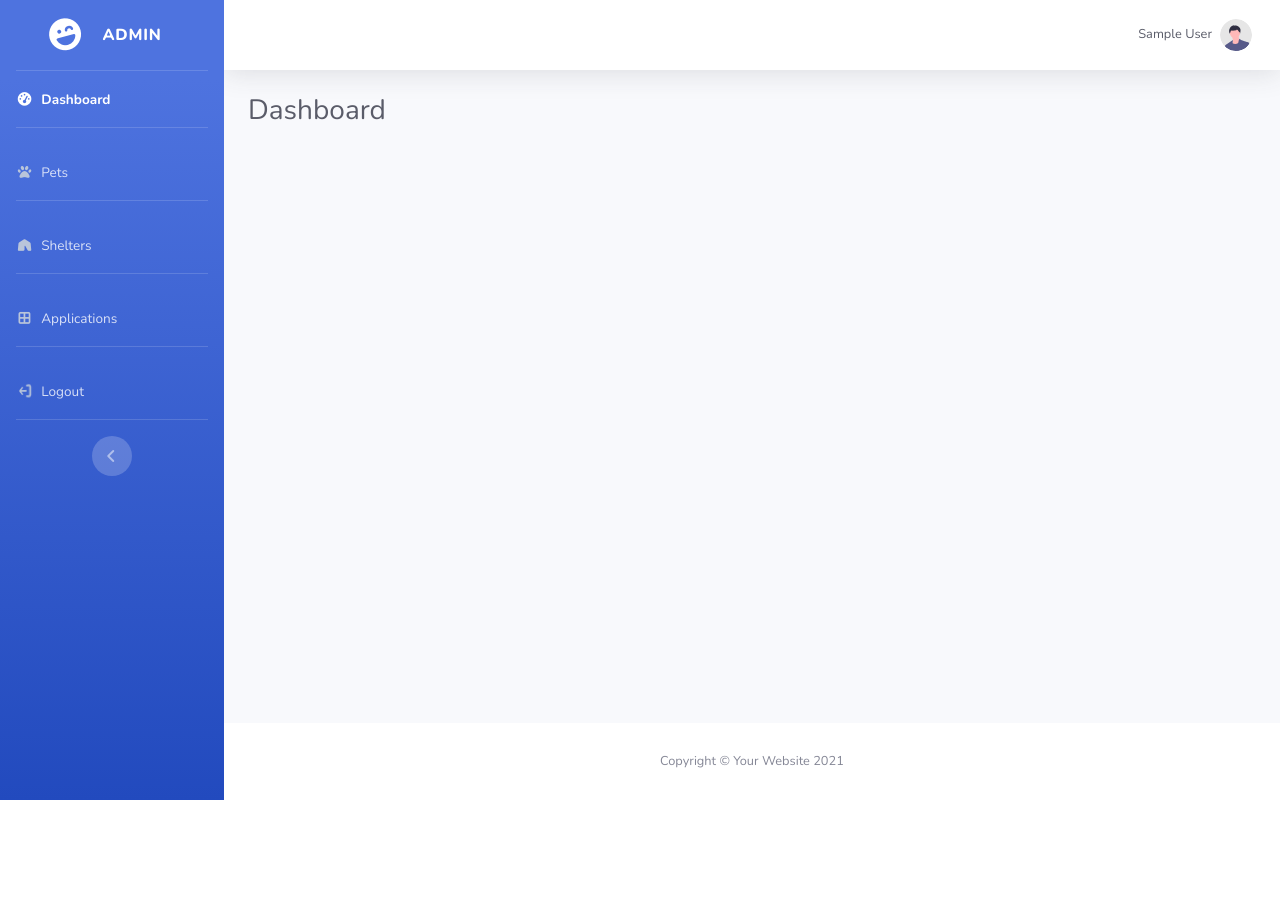
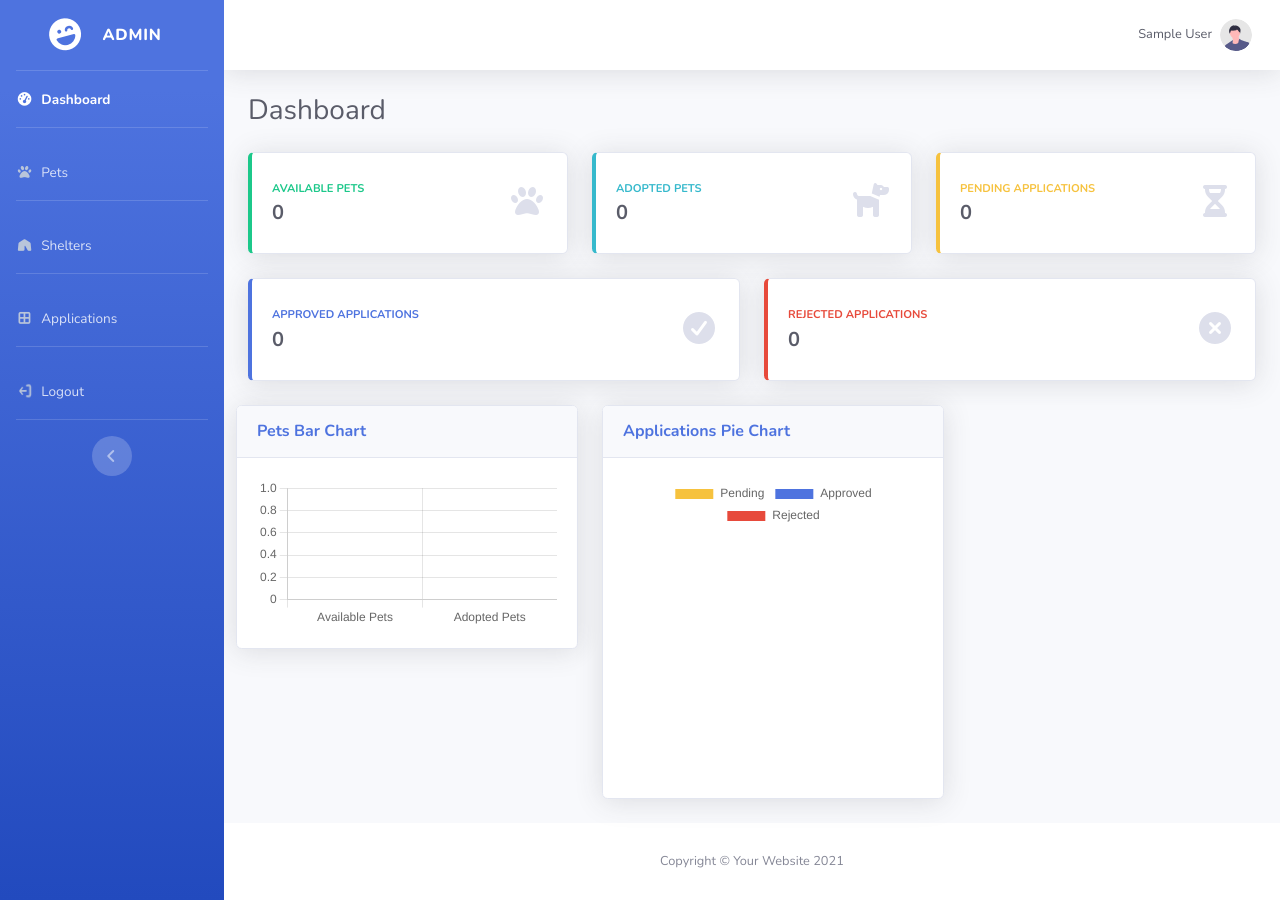
Before and after one commit to KoyelJana/Pet-Care, a Node server app: page /admin/dashboard in a window 1280 px wide. Before the commit the page ends 800 px from the top, so only its background shows below. Run offline with Node 20, Linux system fonts and the light colour scheme; the visitor is signed in with stand-in values (Sample User, id 1); data that the repository does not hold is empty; some libraries are stand-ins or nearby versions.

Commit message:
update Admin files

```diff
--- a/app/controller/admin/AdminController.js
+++ b/app/controller/admin/AdminController.js
@@ -7,10 +7,10 @@ const EmailVerificationModel = require('../../model/otpModel');
 const transporter = require('../../config/emailConfig');
 const fs = require("fs");
 const path = require("path");
-const Pet=require('../../model/Pet')
+const Pet = require('../../model/Pet')
 const Shelter = require("../../model/Shelter");
 const mongoose = require("mongoose");
-const Application=require('../../model/Application')
+const Application = require('../../model/Application')
 
 class AdminController {
 
@@ -304,9 +304,23 @@ class AdminController {
     //Admin Dashboard
     async Admindashboard(req, res) {
         try {
+            // Count pets
+            const totalAvailablePets = await Pet.countDocuments({ status: "available" });
+            const totalAdoptedPets = await Pet.countDocuments({ status: "adopted" });
+
+            // Count applications by status
+            const totalPendingApps = await Application.countDocuments({ status: "pending" });
+            const totalApprovedApps = await Application.countDocuments({ status: "approved" });
+            const totalRejectedApps = await Application.countDocuments({ status: "rejected" });
+
             res.render('admin/Admin_dashboard', {
                 title: "admin_dashboard",
-                user: req.user
+                user: req.user,
+                totalAvailablePets,
+                totalAdoptedPets,
+                totalPendingApps,
+                totalApprovedApps,
+                totalRejectedApps,
             })
         } catch (error) {
             console.log(error);
--- a/app/model/User.js
+++ b/app/model/User.js
@@ -18,7 +18,7 @@ const UserSchema = new Schema({
     role: {
         type: String,
         enum: ["adopter", "shelter", "admin"],
-        required: true
+        default: "adopter"
     },
     contact: String,
     createdAt: {
--- a/app/route/admin/AdminRouter.js
+++ b/app/route/admin/AdminRouter.js
@@ -34,9 +34,9 @@ router.get("/shelters", adminAuth, AdminController.listShelters);
 // Admin view all adoption applications
 router.get("/applications", adminAuth, AdminController.getAllApplications);
 // Approve
-router.get("/applications/approve/:id", adminAuth, AdminController.approveApplication);
+router.post("/applications/approve/:id", adminAuth, AdminController.approveApplication);
 // Reject
-router.get("/applications/reject/:id", adminAuth, AdminController.rejectApplication);
+router.post("/applications/reject/:id", adminAuth, AdminController.rejectApplication);
 
 //logout
 router.get('/logout', adminAuth, AdminController.AdminLogout)
--- a/views/admin/Admin_ForgotPassword_link.ejs
+++ b/views/admin/Admin_ForgotPassword_link.ejs
@@ -54,9 +54,9 @@
                                         </button>
                                     </form>
                                     <hr>
-                                    <div class="text-center">
+                                    <!-- <div class="text-center">
                                         <a class="small" href="/admin/register">Create an Account!</a>
-                                    </div>
+                                    </div> -->
                                     <div class="text-center">
                                         <a class="small" href="/admin/login">Already have an account? Login!</a>
                                     </div>
--- a/views/admin/Admin_dashboard.ejs
+++ b/views/admin/Admin_dashboard.ejs
@@ -30,7 +30,124 @@
                                     <h1 class="h3 mb-0 text-gray-800">Dashboard</h1>
                                 </div>
 
+                                <div class="row">
 
+            <!-- Available Pets -->
+            <div class="col-md-4 mb-4">
+              <div class="card border-left-success shadow h-100 py-2">
+                <div class="card-body">
+                  <div class="row align-items-center">
+                    <div class="col mr-2">
+                      <div class="text-xs font-weight-bold text-success text-uppercase mb-1">
+                        Available Pets</div>
+                      <div class="h5 mb-0 font-weight-bold text-gray-800"><%= totalAvailablePets %></div>
+                    </div>
+                    <div class="col-auto">
+                      <i class="fas fa-paw fa-2x text-gray-300"></i>
+                    </div>
+                  </div>
+                </div>
+              </div>
+            </div>
+
+            <!-- Adopted Pets -->
+            <div class="col-md-4 mb-4">
+              <div class="card border-left-info shadow h-100 py-2">
+                <div class="card-body">
+                  <div class="row align-items-center">
+                    <div class="col mr-2">
+                      <div class="text-xs font-weight-bold text-info text-uppercase mb-1">
+                        Adopted Pets</div>
+                      <div class="h5 mb-0 font-weight-bold text-gray-800"><%= totalAdoptedPets %></div>
+                    </div>
+                    <div class="col-auto">
+                      <i class="fas fa-dog fa-2x text-gray-300"></i>
+                    </div>
+                  </div>
+                </div>
+              </div>
+            </div>
+
+            <!-- Pending Applications -->
+            <div class="col-md-4 mb-4">
+              <div class="card border-left-warning shadow h-100 py-2">
+                <div class="card-body">
+                  <div class="row align-items-center">
+                    <div class="col mr-2">
+                      <div class="text-xs font-weight-bold text-warning text-uppercase mb-1">
+                        Pending Applications</div>
+                      <div class="h5 mb-0 font-weight-bold text-gray-800"><%= totalPendingApps %></div>
+                    </div>
+                    <div class="col-auto">
+                      <i class="fas fa-hourglass-half fa-2x text-gray-300"></i>
+                    </div>
+                  </div>
+                </div>
+              </div>
+            </div>
+
+            <!-- Approved Applications -->
+            <div class="col-md-6 mb-4">
+              <div class="card border-left-primary shadow h-100 py-2">
+                <div class="card-body">
+                  <div class="row align-items-center">
+                    <div class="col mr-2">
+                      <div class="text-xs font-weight-bold text-primary text-uppercase mb-1">
+                        Approved Applications</div>
+                      <div class="h5 mb-0 font-weight-bold text-gray-800"><%= totalApprovedApps %></div>
+                    </div>
+                    <div class="col-auto">
+                      <i class="fas fa-check-circle fa-2x text-gray-300"></i>
+                    </div>
+                  </div>
+                </div>
+              </div>
+            </div>
+
+            <!-- Rejected Applications -->
+            <div class="col-md-6 mb-4">
+              <div class="card border-left-danger shadow h-100 py-2">
+                <div class="card-body">
+                  <div class="row align-items-center">
+                    <div class="col mr-2">
+                      <div class="text-xs font-weight-bold text-danger text-uppercase mb-1">
+                        Rejected Applications</div>
+                      <div class="h5 mb-0 font-weight-bold text-gray-800"><%= totalRejectedApps %></div>
+                    </div>
+                    <div class="col-auto">
+                      <i class="fas fa-times-circle fa-2x text-gray-300"></i>
+                    </div>
+                  </div>
+                </div>
+              </div>
+            </div>
+
+            <!-- ========= CHARTS ========= -->
+        <div class="row">
+          <div class="col-lg-6">
+            <div class="card shadow mb-4">
+              <div class="card-header py-3">
+                <h6 class="m-0 font-weight-bold text-primary">Pets Bar Chart</h6>
+              </div>
+              <div class="card-body">
+                <canvas id="petsBarChart"></canvas>
+              </div>
+            </div>
+          </div>
+
+          <div class="col-lg-6">
+            <div class="card shadow mb-4">
+              <div class="card-header py-3">
+                <h6 class="m-0 font-weight-bold text-primary">Applications Pie Chart</h6>
+              </div>
+              <div class="card-body">
+                <canvas id="appsPieChart"></canvas>
+              </div>
+            </div>
+          </div>
+        </div>
+
+          </div>
 
 
 
@@ -42,6 +159,42 @@
 
                     <!-- Footer -->
                     <%-include('./layouts/footer')%>
+
+                    <script src="https://cdn.jsdelivr.net/npm/chart.js"></script>
+<script>
+  // ===== BAR CHART FOR PETS =====
+  const petsBarCtx = document.getElementById('petsBarChart').getContext('2d');
+  new Chart(petsBarCtx, {
+    type: 'bar',
+    data: {
+      labels: ['Available Pets', 'Adopted Pets'],
+      datasets: [{
+        label: 'Pets',
+        data: ["<%= totalAvailablePets %>", "<%= totalAdoptedPets %>"],
+        backgroundColor: ['#1cc88a', '#36b9cc']
+      }]
+    },
+    options: {
+      responsive: true,
+      plugins: { legend: { display: false } },
+      scales: { y: { beginAtZero: true } }
+    }
+  });
+
+  // ===== PIE CHART FOR APPLICATIONS =====
+  const appsPieCtx = document.getElementById('appsPieChart').getContext('2d');
+  new Chart(appsPieCtx, {
+    type: 'pie',
+    data: {
+      labels: ['Pending', 'Approved', 'Rejected'],
+      datasets: [{
+        data: ["<%= totalPendingApps %>", "<%= totalApprovedApps %>", "<%= totalRejectedApps %>"],
+        backgroundColor: ['#f6c23e', '#4e73df', '#e74a3b']
+      }]
+    },
+    options: { responsive: true }
+  });
+</script>
     </body>
 
 </html>
--- a/views/admin/Admin_login.ejs
+++ b/views/admin/Admin_login.ejs
@@ -112,9 +112,9 @@
                   <div class="text-center">
                     <a class="small" href="/admin/forgot_password_link">Forgot Password?</a>
                   </div>
-                  <div class="text-center">
+                  <!-- <div class="text-center">
                     <a class="small" href="/admin/register">Create an Account!</a>
-                  </div>
+                  </div> -->
                 </div>
               </div>
             </div>
--- a/views/admin/Admin_reset_password.ejs
+++ b/views/admin/Admin_reset_password.ejs
@@ -57,9 +57,9 @@
                                         </button>
                                     </form>
                                     <hr>
-                                    <div class="text-center">
+                                    <!-- <div class="text-center">
                                         <a class="small" href="/admin/register">Create an Account!</a>
-                                    </div>
+                                    </div> -->
                                     <div class="text-center">
                                         <a class="small" href="/admin/login">Already have an account? Login!</a>
                                     </div>
```
Also changed, not shown: views/admin/All_applications.ejs (line endings or trailing spaces), 2 other files.
